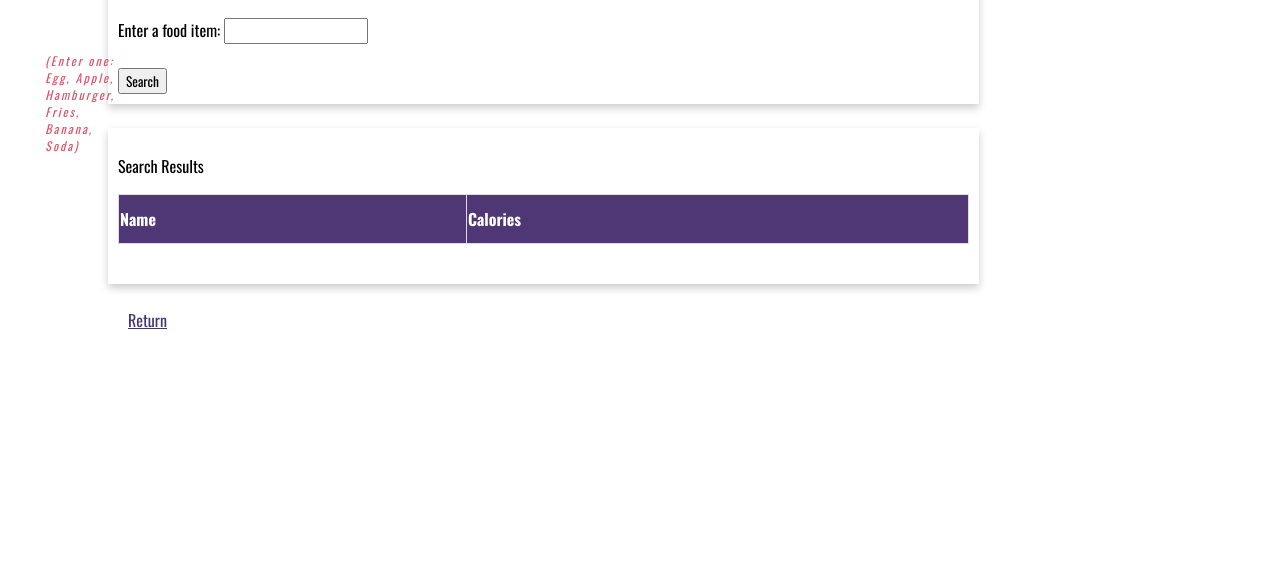
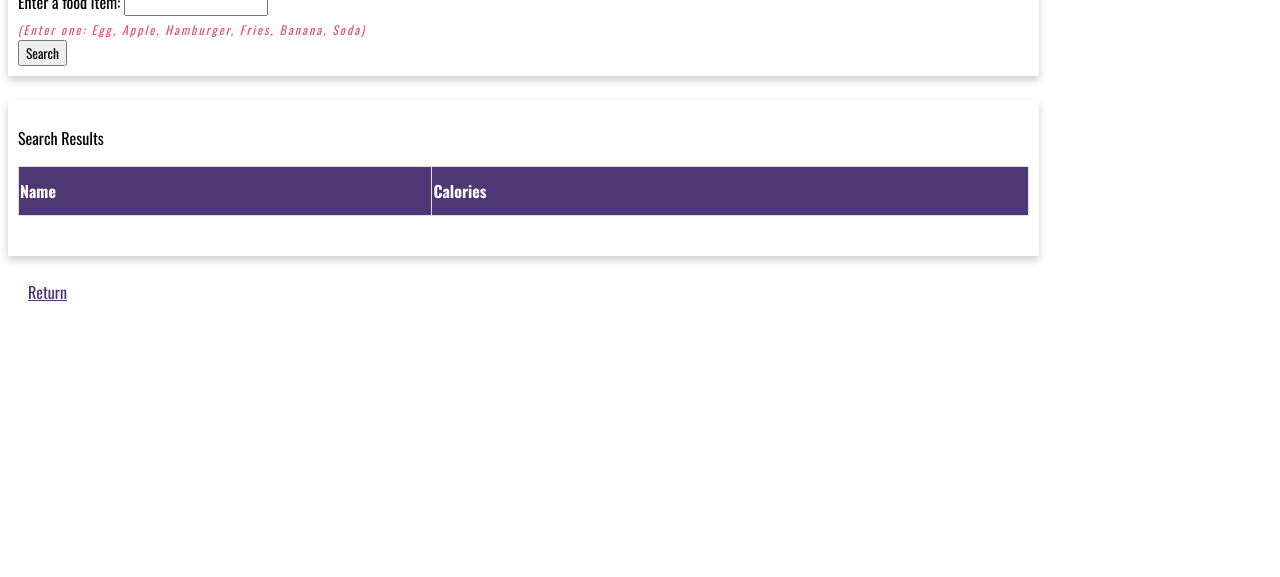
Before and after one commit to billyrtalley/web-330, a plain HTML site: page week-4/talley-calorie-app.html in a window 1280 px wide. Shown: the part 223-800 px from the top of the page. Drawn offline with nearby package versions, Linux system fonts and the light colour scheme.

Commit message:
calorie-app 10th try

```diff
--- a/week-4/talley-calorie-app.css
+++ b/week-4/talley-calorie-app.css
@@ -2,5 +2,4 @@
     color: #DF546A;
     font-size: 12px;
     letter-spacing: 2px;
-    position: relative;
 }
--- a/week-4/talley-calorie-app.html
+++ b/week-4/talley-calorie-app.html
@@ -26,7 +26,6 @@
     <meta name="author" content="William Talley" />
     <link rel="stylesheet" type="text/css" href="talley-calorie-app.css">
     <link rel="stylesheet" type="text/css" href="../theme.css">
-    <link rel="stylesheet" type="text/css" href="../site.css">
     <link rel="stylesheet" type="text/css" href="../global.css">
     <link href="https://fonts.googleapis.com/css2?family=Oswald:wght@300;400;500;700&display=swap" rel="stylesheet">
     <link rel="stylesheet" href="https://cdnjs.cloudflare.com/ajax/libs/font-awesome/4.7.0/css/font-awesome.min.css">
```
Also changed, not shown: site.css (line endings or trailing spaces).
